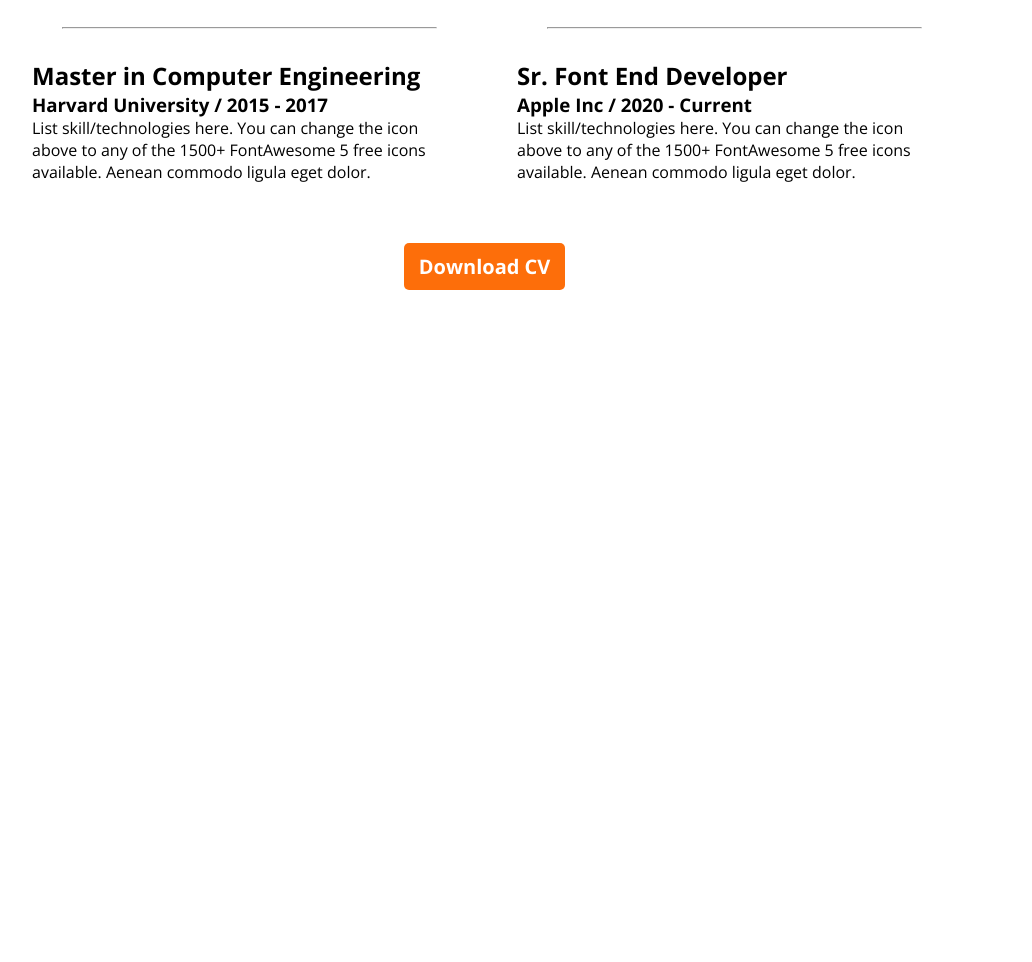
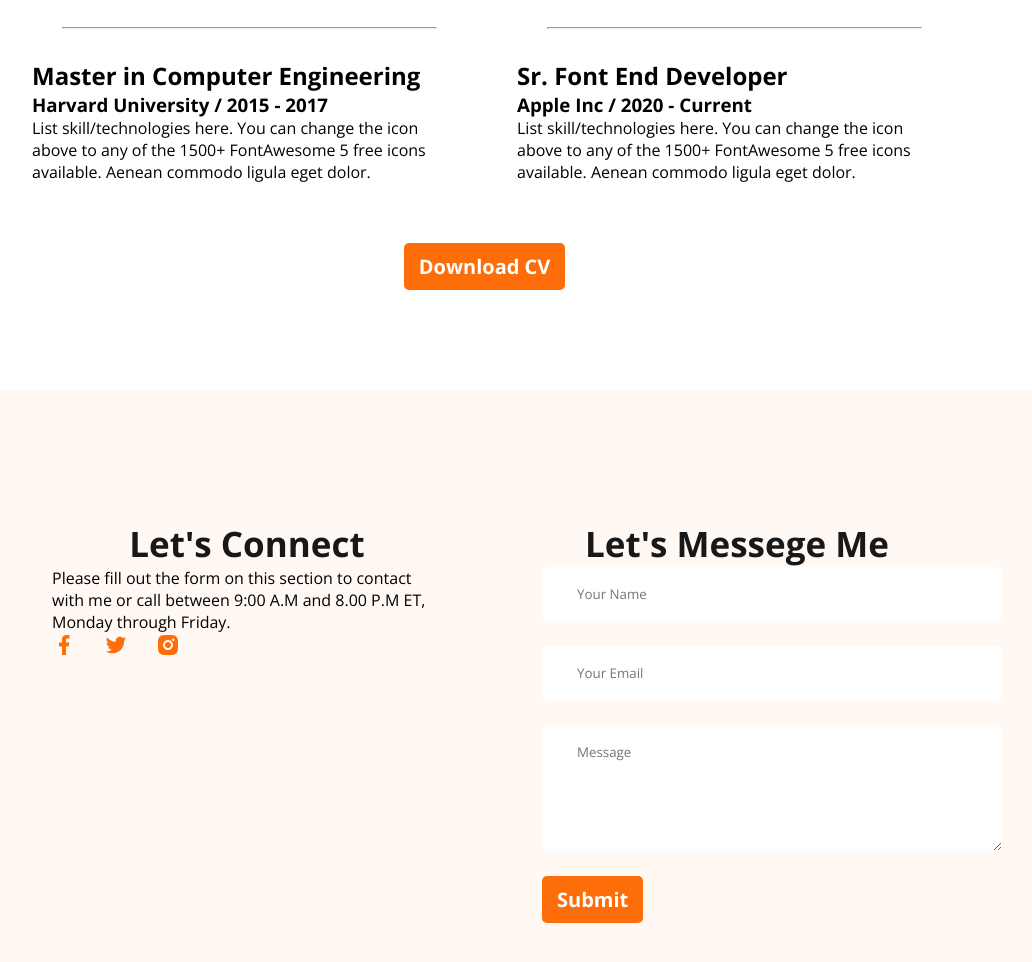
Before and after one commit to emon-02/Portfolio-Website, a plain HTML site: page index.html in a window 1280 px wide. Shown: the part 2598-3560 px from the top of the page, without its empty margins (148-1180 px from the left). Before the commit the page ends 2888 px from the top, so only its background shows below. Drawn offline with nearby package versions, Linux system fonts and the light colour scheme.

Commit message:
finished footer

```diff
--- a/Styles/portfolio.css
+++ b/Styles/portfolio.css
@@ -151,3 +151,27 @@
     text-align: center;
     margin-top: 50px;
 }
+/* FOOTER STYLES */
+footer{
+    display: flex;
+    background: #FFF8F3;
+    padding: 130px 200px;
+    margin-top: 100px;
+    gap: 100px;
+}
+.social-link a{
+    margin-right: 24px;
+}
+.footer-colum{
+    width: 50%;
+}
+.contact input[type="text"], .contact input[type="email"], textarea{
+    display: block;
+    margin-bottom: 25px;
+    padding: 18px 35px;
+    color: #757575;
+    background: #FFF;
+    border: 0;
+    border-radius: 5px;
+    width: 100%;
+}
--- a/index.html
+++ b/index.html
@@ -140,7 +140,24 @@
 </section>
 </main>
 <footer>
-
+<div class="footer-colum">
+    <h3 class="section-title">Let's Connect</h3>
+    <p class="sectin-description">Please fill out the form on this section to contact with me or call between 9:00 A.M and 8.00 P.M ET, Monday through Friday.</p>
+    <div class="social-link">
+        <a href=""><img src="portfolio-resources-main/images/icons/facebook.png" alt=""></a>
+        <a href=""><img src="portfolio-resources-main/images/icons/twitter.png" alt=""></a>
+        <a href=""><img src="portfolio-resources-main/images/icons/insta.png" alt=""></a>
+    </div>
+</div>
+<div class="footer-colum">
+    <h3 class="section-title">Let's Messege Me</h3>
+    <form class="contact">
+        <input type="text" placeholder="Your Name" name="" id="">
+        <input type="email" placeholder="Your Email" name="" id="">
+        <textarea name="" placeholder="Message" id="" cols="25" rows="5"></textarea>
+        <input class="btn-primary" type="submit" value="Submit">
+    </form>
+</div>
     </footer>
 </body>
 </html>
```
